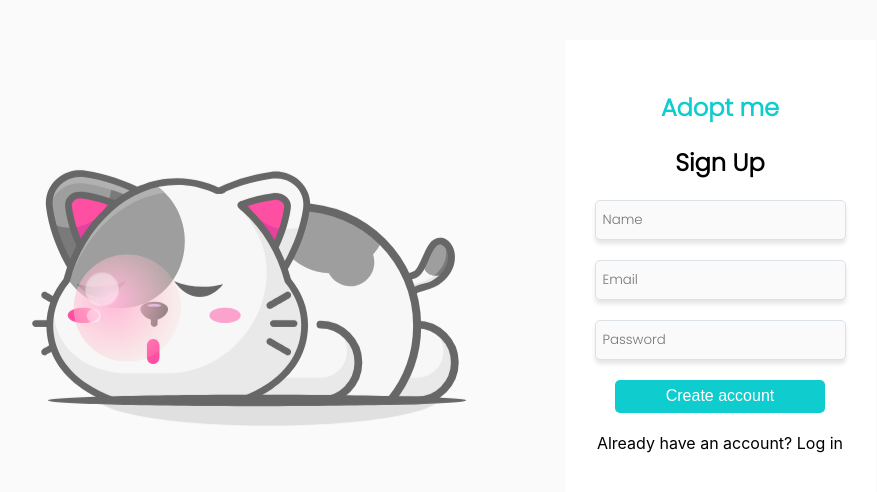
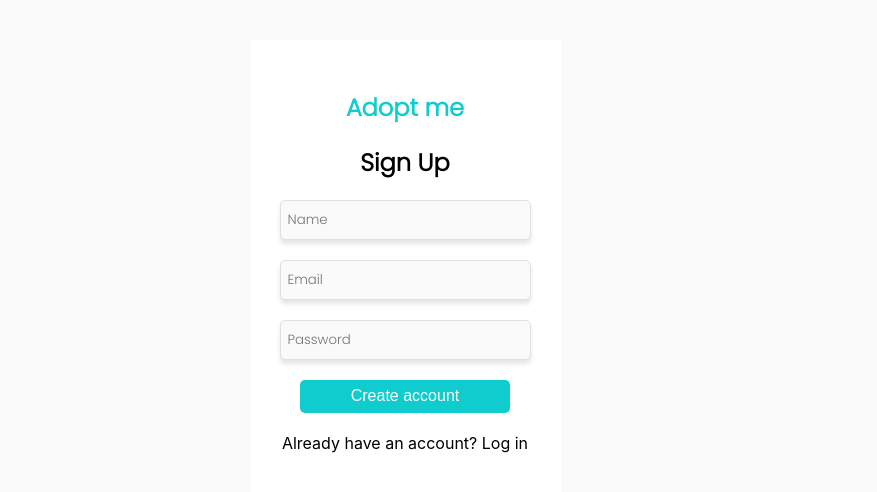
Before and after one commit to Mariana-Usuga/adopt-me, a React (Create React App) app: page / in a window 1280 px wide. Shown: the top 492 px of the page, without its empty margins (235-1112 px from the left). Built offline with nearby package versions, Linux system fonts and the light colour scheme.

Commit message:
better sign up

```diff
--- a/src/index.tsx
+++ b/src/index.tsx
@@ -7,13 +7,14 @@ import './index.css';
 // import App from './App';
 import LandingPage from './pages/LandingPage';
 import reportWebVitals from './reportWebVitals';
-import SignUp from './pages/SignUp/SignUp';
+// import SignUp from './pages/SignUp/SignUp';
+import Login from './pages/Login/Login';
 
 const Routing = () => (
   <BrowserRouter>
     <Routes>
       <Route path="/kml" element={<LandingPage />} />
-      <Route path="/" element={<SignUp />} />
+      <Route path="/" element={<Login />} />
     </Routes>
   </BrowserRouter>
 );
--- a/src/pages/Login/Login.jsx
+++ b/src/pages/Login/Login.jsx
@@ -2,13 +2,24 @@
 /* eslint-disable jsx-a11y/label-has-associated-control */
 import { useState } from 'react';
 import { Formik, Form, Field, ErrorMessage } from 'formik';
+// import Lottie from 'lottie-web';
+// import catLottie from '../../style/static/67834-ssssttt-shut-up-the-cat-is-sleeping.json';
 
 import '../../style/stylesMain.scss';
 
 import './login.scss';
 
-const SignUp = () => {
+const Login = () => {
   const [formSend, setFormSend] = useState(false);
+
+  // const defaultOptions = {
+  //   loop: true,
+  //   autoplay: true,
+  //   animationData: catLottie,
+  //   rendererSettings: {
+  //     preserveAspectRatio: 'xMidYMid slice',
+  //   },
+  // };
 
   return (
     <Formik
@@ -42,13 +53,27 @@ const SignUp = () => {
       }}
     >
       {({ errors, touched }) => (
-        <Form className="form" action="">
-          <div className="form__item">
-            <label className="form__item__label" htmlFor="name">Nombre::</label>
+        <div className="formik">
+          {/* <div className="formik__animation">
+            <Lottie
+              className="formik__animation__lottie"
+              options={defaultOptions}
+              height={600}
+              width={630}
+            />
+          </div> */}
+          <div className="formik__container">
+            <h2 className="formik__container__logo">Adopt me</h2>
+            <h2 className="formik__container__title">Sign Up</h2>
+            <Form action="" className="formik__container__form">
+              <div className="formik__container__form__item">
+                <label className="formik__container__form__item__label" htmlFor="name">Nombre:</label>
                 <Field
+                  className="formik__container__form__item__field"
                   id="name"
                   type="text"
                   name="name"
+                  placeholder="Name"
                 />
                 <ErrorMessage
                   name="name"
@@ -57,30 +82,44 @@ const SignUp = () => {
                   )}
                 />
               </div>
-          <div className="form__item">
-            <label className="form__item__label" htmlFor="email">Email:</label>
+              <div className="formik__container__form__item">
+                <label className="formik__container__form__item__label" htmlFor="email">Email:</label>
                 <Field
+                  className="formik__container__form__item__field"
                   id="email"
                   type="text"
                   name="email"
+                  placeholder="Email"
                 />
                 {touched.email && errors.email && <div>{errors.email}</div>}
               </div>
-          <div className="form__item">
-            <label className="form__item__label" htmlFor="password">Password:</label>
+              <div className="formik__container__form__item">
+                <label className="formik__container__form__item__label" htmlFor="password">Password:</label>
                 <Field
+                  className="formik__container__form__item__field"
                   id="password"
                   type="password"
                   name="password"
+                  placeholder="Password"
                 />
                 {touched.password && errors.password && <div>{errors.password}</div>}
               </div>
-          <button type="submit">Submit</button>
-          {formSend && <p>Form send</p> }
+              <div className="formik__container__form__submit">
+                <button className="formik__container__form__submit__btn" type="submit">Create account</button>
+              </div>
+              <div className="formik__container__form__login">
+                <div>
+                  Already have an account?
+                  <span> Log in</span>
+                </div>
+              </div>
+              {formSend && <p>Form send</p>}
             </Form>
+          </div>
+        </div>
       )}
     </Formik>
   );
 };
 
-export default SignUp;
+export default Login;
--- a/src/pages/Login/login.scss
+++ b/src/pages/Login/login.scss
@@ -1,3 +1,77 @@
-.form{
-  background-color: aqua;
+
+@import "./../../style/stylesMain.scss";
+
+.formik {
+  display: flex;
+  flex-wrap: wrap;
+  justify-content:center;
+  background-color: $font-family-primary;
+  &__animation{
+    display: none;
+  }
+  &__container {
+    padding: 30px;
+    background-color: white;
+    height: 50%;
+    margin-top: 40px;
+    &__logo {
+      text-align: center;
+      color: $color-primary;
+      font-family: $font-family-primary;
+    }
+
+    &__title {
+      text-align: center;
+      font-family: $font-family-primary;
+    }
+
+    &__form {
+      margin: auto;
+      // height: 89.5vh;
+      // margin-right: 10px;
+      &__item {
+        text-align: center;
+
+        &__label {
+          display: none;
+        }
+
+        &__field {
+          padding-left: 7px;
+          width: 240px;
+          margin-bottom: 20px;
+          border: 1px solid #DAE1E7;
+          box-shadow: 0px 4px 4px rgba(0, 0, 0, 0.10);
+          height: 36px;
+          background-color: #fafafa;
+          border-radius: 5px;
+          font-family: $font-family-primary;
+        }
+      }
+
+      &__login,
+      &__submit {
+        text-align: center;
+        margin-bottom: 20px;
+
+        &__btn {
+          width: 210px;
+          height: 33px;
+          background: $color-primary;
+          border: none;
+          color: $color-third;
+          border-radius: 5px;
+          font-size: $font-size-2;
+        }
+      }
+    }
+  }
 }
+
+@media (min-width: 992px){
+  .formik{
+    &__animation{
+      display: block;
+    }
+  }
+}
--- a/src/pages/SignUp/signUp.scss
+++ b/src/pages/SignUp/signUp.scss
@@ -6,10 +6,8 @@
   flex-wrap: wrap;
   justify-content:center;
   background-color: $font-family-primary;
-  // margin-right: 40px;
   &__animation{
     display: none;
-    // width: 40%;
   }
   &__container {
     padding: 30px;
@@ -17,7 +15,6 @@
     height: 50%;
     margin-top: 40px;
     &__logo {
-      // margin-top: 100px;
       text-align: center;
       color: $color-primary;
       font-family: $font-family-primary;
```
Lines whose indentation alone changed are shown as unchanged.
